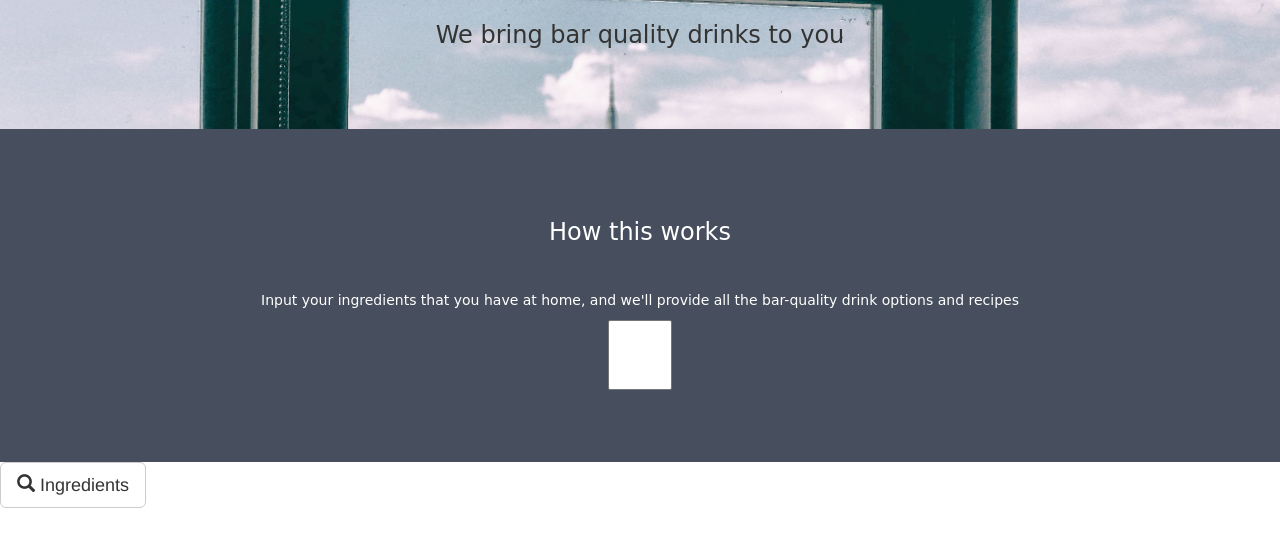
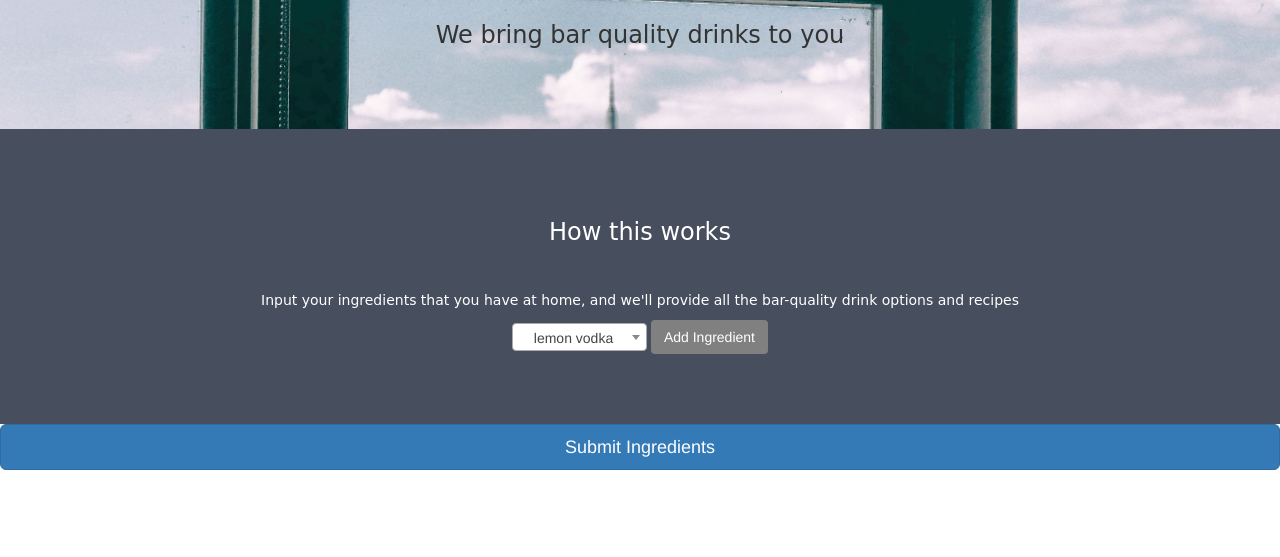
Before and after one commit to lilmocc/project-drank, a website: page public/drank.html in a window 1280 px wide. Shown: the part 241-798 px from the top of the page. Drawn offline with nearby package versions, Linux system fonts and the light colour scheme; files whose address does not match are found by name.

Commit message:
Joe Upload

```diff
--- a/public/drank.html
+++ b/public/drank.html
@@ -8,8 +8,9 @@
   <link rel="stylesheet" href="css\style.css">
   <link rel="stylesheet" href="https://maxcdn.bootstrapcdn.com/bootstrap/3.3.7/css/bootstrap.min.css">
   <link href="https://fonts.googleapis.com/css?family=Montserrat" rel="stylesheet">
-  <script src="https://ajax.googleapis.com/ajax/libs/jquery/3.3.1/jquery.min.js"></script>
-  <script src="https://maxcdn.bootstrapcdn.com/bootstrap/3.3.7/js/bootstrap.min.js"></script>
+  <link href="https://cdnjs.cloudflare.com/ajax/libs/select2/4.0.6-rc.0/css/select2.min.css" rel="stylesheet" />
+  <!-- <script src="https://ajax.googleapis.com/ajax/libs/jquery/3.3.1/jquery.min.js"></script>
+  <script src="https://maxcdn.bootstrapcdn.com/bootstrap/3.3.7/js/bootstrap.min.js"></script> -->
 
 </head>
 <body>
@@ -45,18 +46,22 @@
 <div class="container-fluid bg-2 text-center">
   <h3 class="margin">How this works</h3>
   <p>Input your ingredients that you have at home, and we'll provide all the bar-quality drink options and recipes</p>
-  <select class="js-example-basic-multiple" name="states[]" multiple="multiple">
-  <option value="AL">Alabama</option>
-    ...
-  <option value="WY">Wyoming</option>
-</select>
+
+
+  <select class="js-example-basic-single">
+  </select>
+
+  <button id="add-ingredient" type="button" class="btn btn-outline-primary" style="background-color: grey;">Add Ingredient</button>
+
+  <div id="ingredient-buttons"></div>
+</div>
 
   </div>
-  <a href="#" class="btn btn-default btn-lg">
+  <!-- <a href="#" class="btn btn-default btn-lg">
     <span class="glyphicon glyphicon-search"></span> Ingredients
-  </a>
-</div>
+  </a> -->
 
+<button type="button" class="btn btn-primary btn-lg btn-block">Submit Ingredients</button>
 <!-- Third Container (Grid) -->
 <div class="container-fluid bg-3 text-center">
   <h3 class="margin">Where To Find Me?</h3><br>
@@ -85,6 +90,7 @@
     <script src="https://code.jquery.com/jquery-3.2.1.slim.min.js" integrity="sha384-KJ3o2DKtIkvYIK3UENzmM7KCkRr/rE9/Qpg6aAZGJwFDMVNA/GpGFF93hXpG5KkN" crossorigin="anonymous"></script>
     <script src="https://cdnjs.cloudflare.com/ajax/libs/popper.js/1.12.9/umd/popper.min.js" integrity="sha384-ApNbgh9B+Y1QKtv3Rn7W3mgPxhU9K/ScQsAP7hUibX39j7fakFPskvXusvfa0b4Q" crossorigin="anonymous"></script>
     <script src="https://maxcdn.bootstrapcdn.com/bootstrap/4.0.0/js/bootstrap.min.js" integrity="sha384-JZR6Spejh4U02d8jOt6vLEHfe/JQGiRRSQQxSfFWpi1MquVdAyjUar5+76PVCmYl" crossorigin="anonymous"></script>
-    <script src="view.js" type="text/javascript"></script>
+    <script src="https://cdnjs.cloudflare.com/ajax/libs/select2/4.0.6-rc.0/js/select2.min.js"></script>
+    <script src="js/view.js" type="text/javascript"></script>
 </body>
 </html>
--- a/public/js/view.js
+++ b/public/js/view.js
@@ -2,22 +2,218 @@
 
 $(document).ready(function() {
 
-  $('.js-example-basic-multiple').select2();
+  var drinksArr = [
+    'lemon vodka',
+    'gin',
+    'brandy',
+    'whiskey',
+    'american whiskey',
+    'canadian whiskey',
+    'irish whiskey',
+    'bourbon',
+    'rum',
+    'light rum',
+    'dark rum',
+    'tequila',
+    'scotch',
+    'bourbon',
+    'cognac',
+    'beer',
+    'bacardi 151',
+    'myers rum',
+    'dry vermouth',
+    'sweet vermouth',
+    'champagne',
+    'amaretto',
+    'baileys',
+    'b&b',
+    'benedictine',
+    'blue curacao',
+    'chambord',
+    'cointreau',
+    'drambuie',
+    'franelico',
+    'galliano',
+    'godiva',
+    'goldschlager',
+    'grand marnier',
+    'gran toores',
+    'jagermeister',
+    'kahlua',
+    'midori',
+    'sambuca',
+    'sloe gin',
+    'southern comfort',
+    'tia maria',
+    'rcreme de almond',
+    'creme de cassis',
+    'triple sec',
+    'ouzo',
+    'creme de cacao',
+    'creme de menthe',
+    'creme de almond',
+    'peach schnapps',
+    'grapefruit juice',
+    'grenadine',
+    'lime juice',
+    'pina colada mix',
+    'pineapple juice',
+    'tonic water',
+    'club soda',
+    '7up',
+    'sweet & sour',
+    'tomato juice',
+    'tonic water',
+    'orange juice',
+    'ginger ale',
+    'diet coke',
+    'coke',
+    'cranberry juice',
+    'water',
+    'cherries',
+    'olives',
+    'cinnamon sticks',
+    'lemon twist',
+    'onion',
+    'lime',
+    'oranges',
+    'nutbeg',
+    'salt',
+    'pepper',
+    'sugar',
+    'nutmeg',
+    'celery',
+    'bitters',
+    'cream',
+    'worcestershire',
+    'tabasco',
+    'olive juice',
+    'whipped cream',
+    'coconut cream',
+    'vodka',
+    'lemon vodka',
+    'gin',
+    'brandy',
+    'whiskey',
+    'american whiskey',
+    'canadian whiskey',
+    'irish whiskey',
+    'bourbon',
+    'rum',
+    'light rum',
+    'dark rum',
+    'tequila',
+    'scotch',
+    'bourbon',
+    'cognac',
+    'beer',
+    'bacardi 151',
+    'myers rum',
+    'dry vermouth',
+    'sweet vermouth',
+    'champagne',
+    'amaretto',
+    'baileys',
+    'b&b',
+    'benedictine',
+    'blue curacao',
+    'chambord',
+    'cointreau',
+    'drambuie',
+    'franelico',
+    'galliano',
+    'godiva',
+    'goldschlager',
+    'grand marnier',
+    'gran toores',
+    'jagermeister',
+    'kahlua',
+    'midori',
+    'sambuca',
+    'sloe gin',
+    'southern comfort',
+    'tia maria',
+    'rcreme de almond',
+    'creme de cassis',
+    'triple sec',
+    'ouzo',
+    'creme de cacao',
+    'creme de menthe',
+    'creme de almond',
+    'peach schnapps',
+    'grapefruit juice',
+    'grenadine',
+    'lime juice',
+    'pina colada mix',
+    'pineapple juice',
+    'tonic water',
+    'club soda',
+    '7up',
+    'sweet & sour',
+    'tomato juice',
+    'tonic water',
+    'orange juice',
+    'ginger ale',
+    'diet coke',
+    'coke',
+    'cranberry juice',
+    'water',
+    'cherries',
+    'olives',
+    'cinnamon sticks',
+    'lemon twist',
+    'onion',
+    'lime',
+    'oranges',
+    'nutbeg',
+    'salt',
+    'pepper',
+    'sugar',
+    'nutmeg',
+    'celery',
+    'bitters',
+    'cream',
+    'worcestershire',
+    'tabasco',
+    'olive juice',
+    'whipped cream',
+    'coconut cream',
+    'coffee'
+  ];
+
+// var arrayLength = drinksArr.length;
+
+  function createOptions(){
+    for (var i = 0; i < drinksArr.length; i++) {
+      $('.js-example-basic-single').append($('<option value="'+ drinksArr[i] +'">' +drinksArr[i]+'</option>'));
+
+      if (i == drinksArr.length - 1){
+        $('.js-example-basic-single').select2();
+      }
+    }
+
+  }
+  createOptions();
 
   // array to store ingredients added by user
   var ingredients = [];
 
   // on click function to add ingredient to ingredients array and show ingredient button on screen
   $("#add-ingredient").on("click", function(event) {
+    console.log('adding ingredient...')
       event.preventDefault();
       $("#error-message").empty();
 
-      var newIngredient = $("#add-ingredient").val();
-      if ($("#add-ingredient").val() === "") {
+      var newIngredient = $(".js-example-basic-single").val();
+      if ($(".js-example-basic-single").val() === "") {
         $("#error-message").text("Enter an ingredient!");
       }
       else {
         ingredients.push(newIngredient);
+        var ingredientButton = $("<button type='button' class='btn btn-primary'>" + newIngredient + "</button>")
+        $("#ingredient-buttons").append(ingredientButton);
+        console.log('ingredient added...');
+        console.log(ingredients);
       }
   });
 
@@ -48,4 +244,7 @@ $(document).ready(function() {
       })
 
     });
+    console.log('called');
+
+
   });
```
